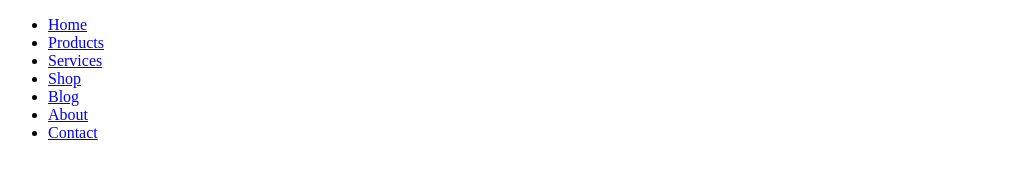
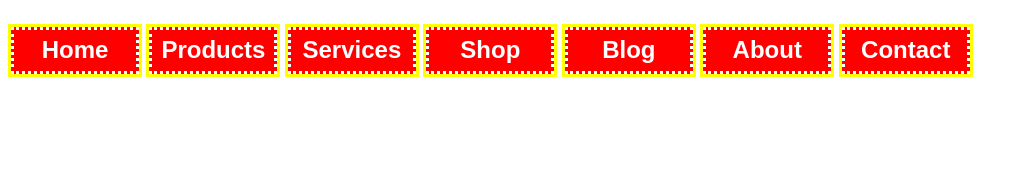
Before and after one commit to vladimirrakov/frontendmasters-bootcamp, a plain HTML site: page day-4-css-p3-horiz-nav-bars/index.html in a window 1280 px wide. Shown: the whole page, without its empty margins (0-1028 px from the left). Drawn offline with Linux system fonts and the light colour scheme; the site is published under a folder, as on GitHub Pages, so addresses that start at the root find nothing.

Commit message:
Sync files with my laptop local clones

```diff
--- a/day-4-css-p3-horiz-nav-bars/index.html
+++ b/day-4-css-p3-horiz-nav-bars/index.html
@@ -4,7 +4,7 @@
 <head>
     <meta charset="UTF-8">
     <meta name="viewport" content="width=device-width, initial-scale=1.0">
-    <link rel="stylesheet" href="/day-4-css-p3-horiz-nav-bars/styles.css">
+    <link rel="stylesheet" href="styles.css">
     <title>Document</title>
 </head>
 
```
